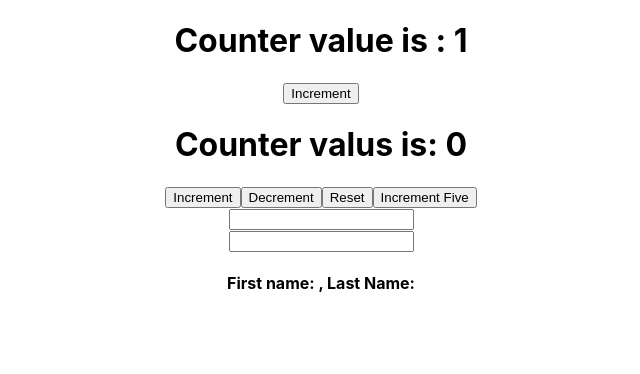
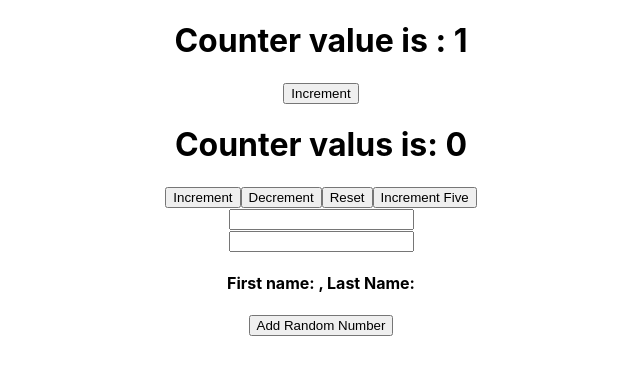
Before and after one commit to fawad1997/ReacHooks, a React (Create React App) app: page / in a window 1280 px wide. Shown: the top 374 px of the page, without its empty margins (319-959 px from the left). Built offline with nearby package versions, Linux system fonts and the light colour scheme.

Commit message:
useState with arrays

```diff
--- a/src/App.js
+++ b/src/App.js
@@ -3,6 +3,7 @@
 import HookCounterOne from './components/usestate/HookCounterOne';
 import HookCounterTwo from './components/usestate/HookCounterTwo';
 import HookObjectThree from './components/usestate/HookObjectThree';
+import HookCouterFour from './components/usestate/HookCouterFour';
 
 function App() {
   return (
@@ -10,6 +11,7 @@
       <HookCounterOne />
       <HookCounterTwo />
       <HookObjectThree />
+      <HookCouterFour />
     </div>
   );
 }
--- /dev/null
+++ b/src/components/usestate/HookCouterFour.js
@@ -0,0 +1,25 @@
+import React, { useState } from 'react'
+
+function HookCouterFour() {
+    const [items, setItems] = useState([])
+    const addNum = () =>{
+        setItems([...items,{
+            id:items.length,
+            value:Math.floor(Math.random()*10)+1
+        }])
+    }
+    return (
+        <div>
+            <button onClick={()=>addNum()}>Add Random Number</button>
+            <ul>
+            {
+                items.map(item=>(
+                    <li key={item.id}>{item.value}</li>
+                ))
+            }
+            </ul>
+        </div>
+    )
+}
+
+export default HookCouterFour
```
